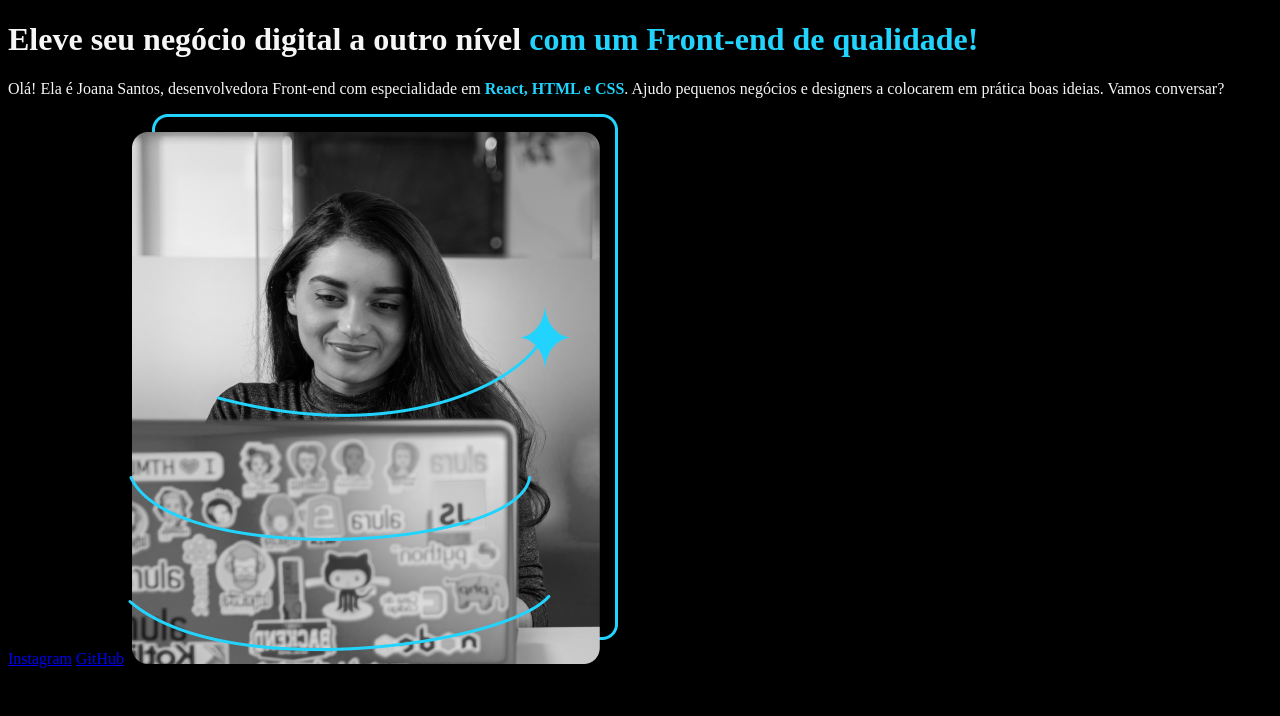
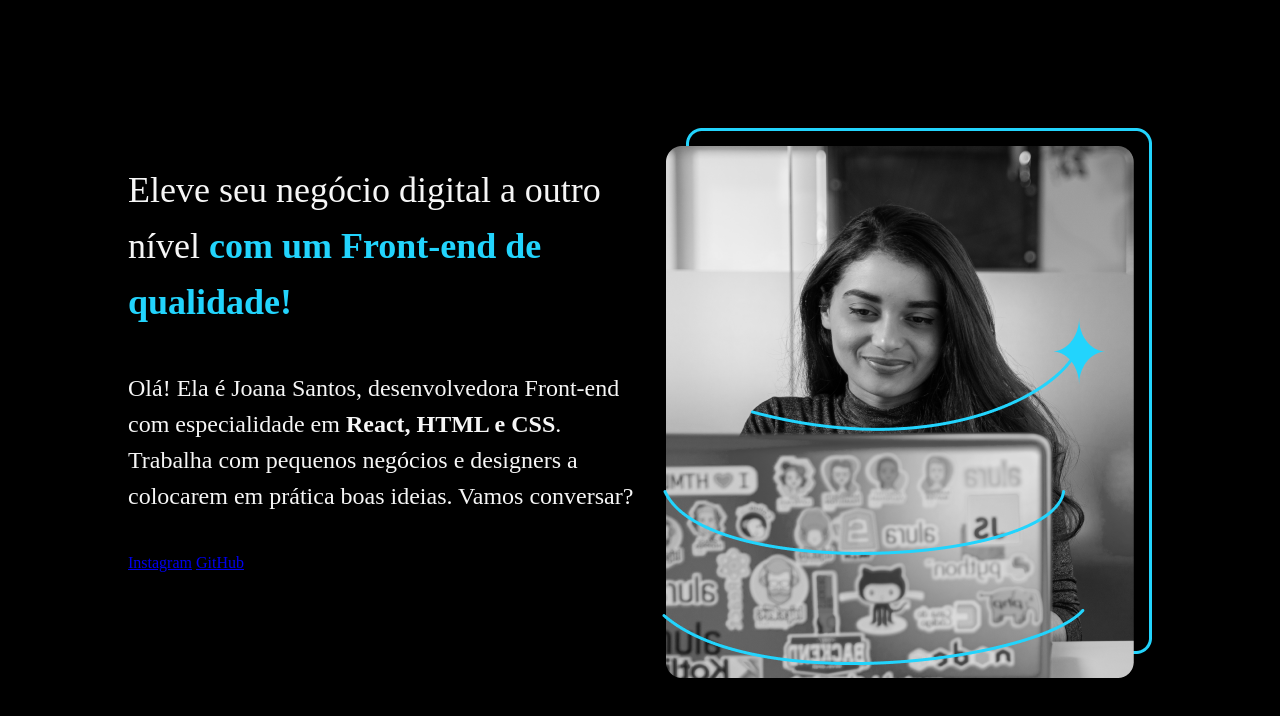
Before and after one commit to SamuelGranados/negociodigital, a plain HTML site: page index.html in a window 1280 px wide. Drawn offline with Linux system fonts and the light colour scheme.

Commit message:
texto estilizado

```diff
--- a/index.html
+++ b/index.html
@@ -9,11 +9,13 @@
 </head>
 <body>
   <header></header>
-  <main>
-    <h1>Eleve seu negócio digital a outro nível <strong>com um Front-end de qualidade!</strong></h1>
-    <p>Olá! Ela é Joana Santos, desenvolvedora Front-end com especialidade em <strong>React, HTML e CSS</strong>. Ajudo pequenos negócios e designers a colocarem em prática boas ideias. Vamos conversar?</p>
-    <a href="#">Instagram</a>
-    <a href="#">GitHub</a>
+  <main class="apresentacao">
+    <section class="apresentacao__conteudo">
+      <h1 class="apresentacao__conteudo__titulo">Eleve seu negócio digital a outro nível <strong class="titulo-destaque">com um Front-end de qualidade!</strong></h1>
+      <p class="apresentacao__conteudo__texto">Olá! Ela é Joana Santos, desenvolvedora Front-end com especialidade em <strong>React, HTML e CSS</strong>. Trabalha com pequenos negócios e designers a colocarem em prática boas ideias. Vamos conversar?</p>
+      <a href="#">Instagram</a>
+      <a href="#">GitHub</a>
+    </section>
     <img src="./imagens/Imagem.png" alt="mulher no computador">
   </main>
   <footer></footer>
--- a/style.css
+++ b/style.css
@@ -1,8 +1,42 @@
+*{
+  padding: 0;
+  margin: 0;
+}
+
 body{
+  height: 100vh;
   background-color: #000000;
   color: #f6f6f6;
+  box-sizing: border-box;
 }
 
-strong{
+.titulo-destaque{
   color: #22d4fd;
 }
+
+.apresentacao{
+  margin: 10%;
+  display: flex;
+  align-items: center;
+  justify-content: space-between;
+  gap: 20px;
+}
+
+.apresentacao__conteudo{
+  width: 615px;
+  height: 482px;
+}
+
+.apresentacao__conteudo__titulo{
+  font-size: 36px;
+  font-weight: 400;
+  line-height: 56px;
+  margin-bottom: 40px;
+}
+
+.apresentacao__conteudo__texto{
+  font-size: 24px;
+  line-height: 36px;
+  font-weight: 400;
+  margin-bottom: 40px;
+}
```
